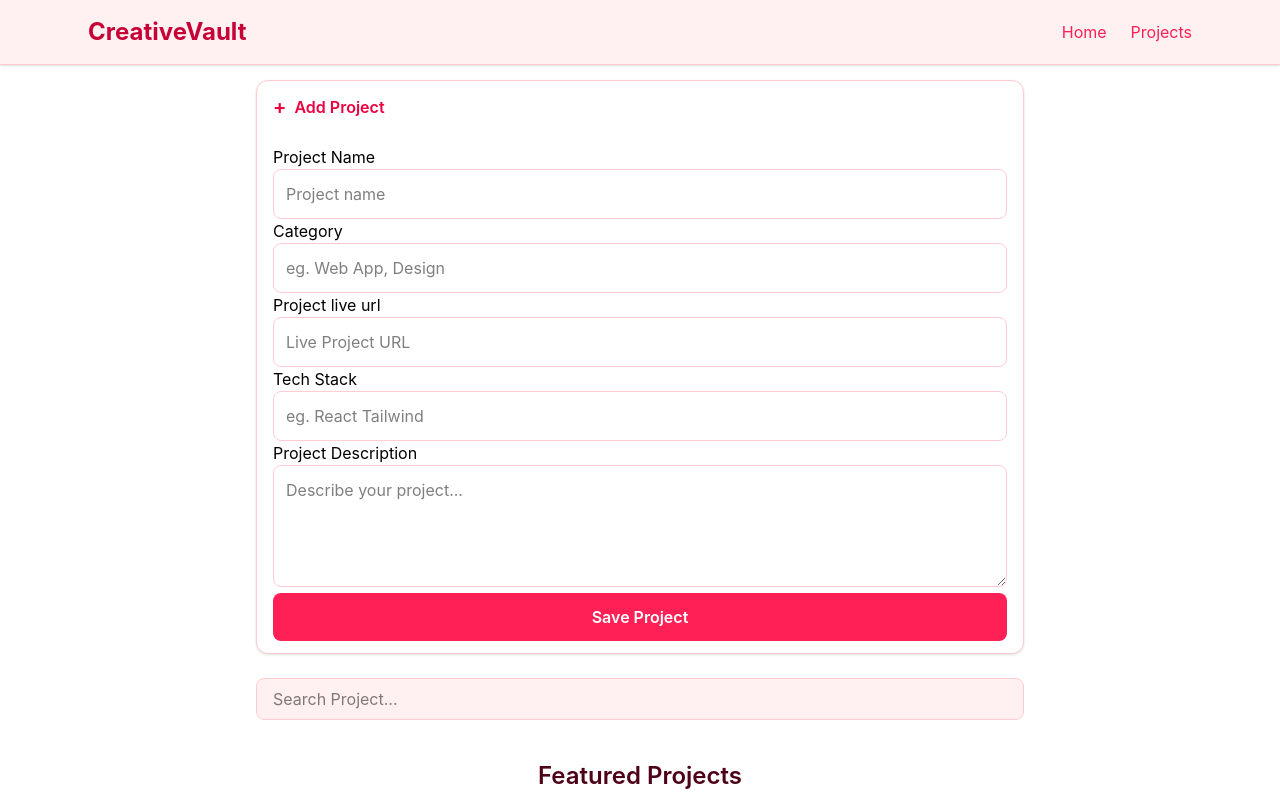
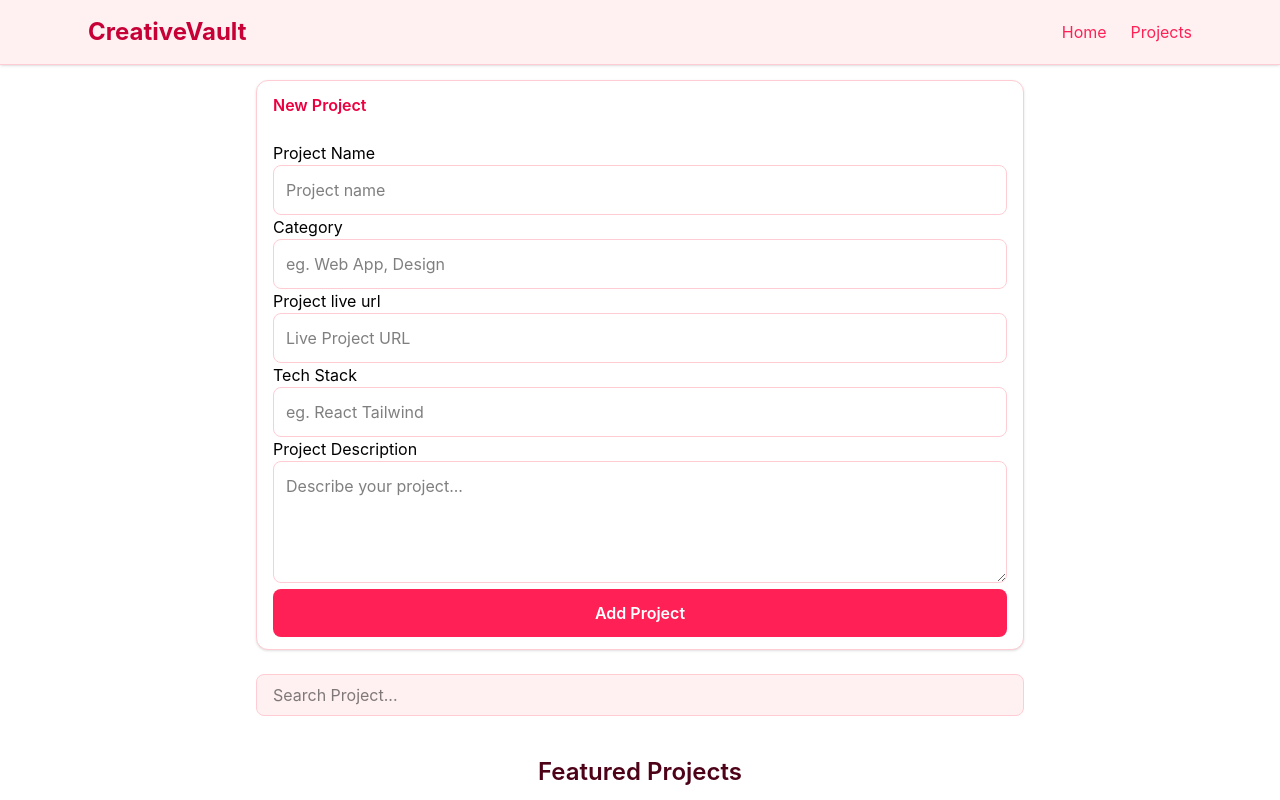
Before and after one commit to carolkithinji35-ai/Creative-Vault-projects-showcase, a React (Vite) app: page / in a window 1280 px wide. Shown: the top 800 px of the page. Built offline with nearby package versions, Linux system fonts and the light colour scheme.

Commit message:
Implement project submission functionality in ProjectForm component

```diff
--- a/src/App.jsx
+++ b/src/App.jsx
@@ -12,16 +12,9 @@ function App() {
     description: "",
     tech: "",
     url: "",
-  })
+  });
 
-  function handleChange(event) {
-    const { name, value } = event.target;
-
-    setFormData({...formData, [name]: value })
-  }
-
-
-  const projects = [
+  const [projects, setProjects] = useState([
     {
       id: 1,
       name: "E-commerce Platform",
@@ -39,13 +32,43 @@ function App() {
       tech: "HTML, CSS, JavaScript",
       url: "https://example.com/project2",
     },
-  ];
+  ]);
+
+  // handle form input changes
+  function handleChange(event) {
+    const { name, value } = event.target;
+
+    setFormData({ ...formData, [name]: value });
+  }
+  //  handle form submission
+  const handleSubmit = (event) => {
+    event.preventDefault();
+    const newProject = {
+      id: Date.now(),
+      ...formData,
+    };
+    setProjects([...projects, newProject]);
+    alert("Project added successfully!");
+
+    // reset form after submission
+    setFormData({
+      name: "",
+      category: "",
+      description: "",
+      url: "",
+      tech: "",
+    });
+  };
 
   return (
     <>
       <Header />
       <main className="pt-20 px-4">
-        <ProjectForm formData={formData} handleChange={handleChange} />
+        <ProjectForm
+          formData={formData}
+          handleChange={handleChange}
+          handleSubmit={handleSubmit}
+        />
         <SearchBar />
         <ProjectList projects={projects} />
       </main>
--- a/src/components/projectform.jsx
+++ b/src/components/projectform.jsx
@@ -1,14 +1,14 @@
-export default function ProjectForm({ formData, handleChange }) {
+export default function ProjectForm({ formData, handleChange, handleSubmit }) {
   return (
     <div className="bg-white border border-rose-200 rounded-xl shadow-sm max-w-3xl mx-auto py-3 px-4">
       {/* add project button */}
 
       <button className="mb-6 flex items-center gap-2 text-rose-600 font-semibold hover:text-rose-700 transition">
-        <span className="text-xl">+</span> Add Project
+        New Project
       </button>
 
       {/* form */}
-      <form className="space-y-4">
+      <form className="space-y-4" onSubmit={handleSubmit}>
         {/* project name */}
         <label htmlFor="project-name">
           Project Name
@@ -80,7 +80,7 @@ export default function ProjectForm({ formData, handleChange }) {
           type="submit"
           className="w-full bg-rose-500 text-white py-3 rounded-lg font-semibold hover:bg-rose-600 transition"
         >
-          Save Project
+          Add Project
         </button>
       </form>
     </div>
```
